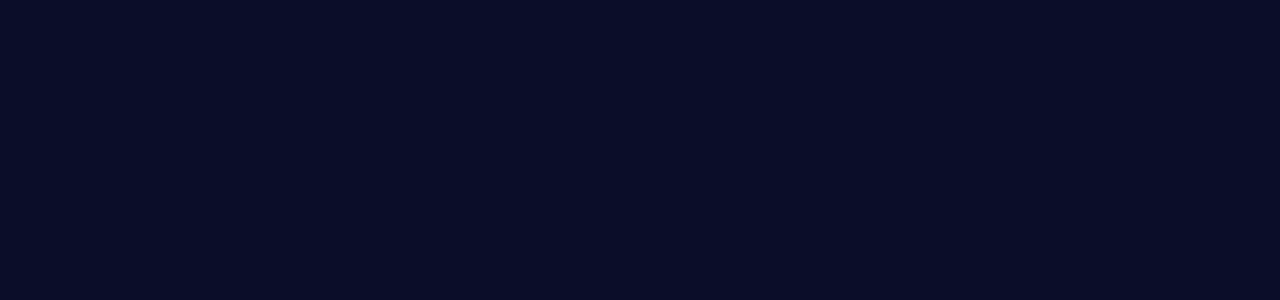
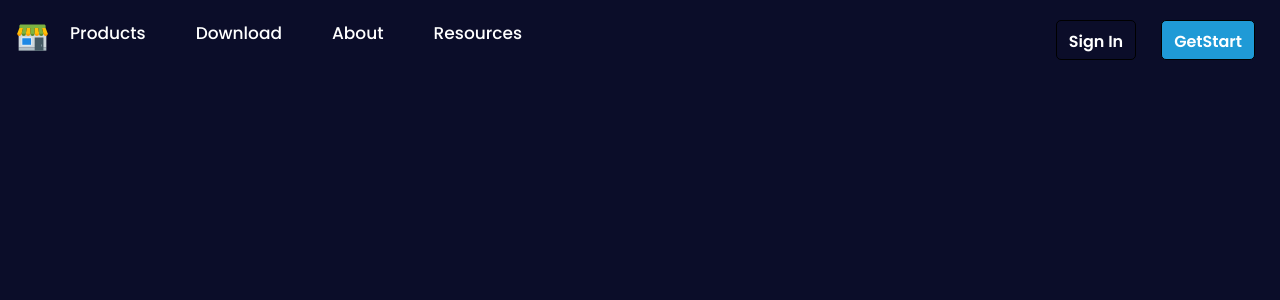
Before and after one commit to UserSampath/E-Commerce_Platform, a React (Vite) app in the folder Frontend/: page /myorder in a window 1280 px wide. Before the commit this address had no page. Shown: the top 300 px of the page. Built offline with nearby package versions, Linux system fonts and the light colour scheme.

Commit message:
add navbar

```diff
--- a/Frontend/src/App.jsx
+++ b/Frontend/src/App.jsx
@@ -3,6 +3,7 @@ import { BrowserRouter, Routes, Route } from "react-router-dom";
 import SignIn from "./pages/signIn/SignIn";
 import SignUp from "./pages/signUp/SignUp";
 import Home from "./pages/home/Home";
+import Myorder from "./pages/myorder/Myorder";
 
 function App() {
   return (
@@ -11,6 +12,7 @@ function App() {
         <Route path="/" element={<SignIn />}></Route>
         <Route path="/Home" element={<Home />}></Route>
         <Route path="/register" element={<SignUp />}></Route>
+        <Route path ="/myorder" element={<Myorder/>}></Route>
       </Routes>
     </BrowserRouter>
   );
--- /dev/null
+++ b/Frontend/src/components/Navbar/Navbar.css
@@ -0,0 +1,30 @@
+.custom-text-color {
+    color: white;
+    font-size: 17px;
+  }
+
+  .nav-item {
+    margin-right: 30px;
+    margin-left: 20px;
+     /* Add right margin to create space between items */
+  }
+  .navbar-nav{
+    display:flex;
+    justify-content: space-between;
+    margin-left:15px;
+
+  }
+
+  .buttonsContainer{
+    margin-top: 0px;
+    margin-right: 25px;
+  }
+.firstcard{
+    display:flex;
+    margin-top:20px;
+}
+.secondcard{
+    display:flex;
+    flex-direction:row;
+    margin-top:20px;
+}
--- /dev/null
+++ b/Frontend/src/components/Navbar/Navbar.jsx
@@ -0,0 +1,32 @@
+import React from 'react';
+import "./Navbar.css";
+import {FcShop} from "react-icons/fc"
+import Button from '../Button/Button';
+const Navbar = () => {
+  return (
+    <nav className="navbar navbar-expand-lg navbar-light bg-light">
+      <div className="collapse navbar-collapse" id="navbarNavAltMarkup">
+        <div className="navbar-nav">
+
+            <div className="firstcard">
+            <FcShop style={{fontSize:"35px"}}/>
+          <a className="nav-item nav-link active custom-text-color " href="#">Products </a>
+          <a className="nav-item nav-link active custom-text-color" href="#">Download</a>
+          <a className="nav-item nav-link active custom-text-color" href="#">About</a>
+          <a className="nav-item nav-link active custom-text-color" href="#">Resources</a>
+          </div>
+          <div className="secondcard">
+          <div className="buttonsContainer">
+              <Button type={"2"} text="Sign In" />
+          </div>
+          <div className="buttonsContainer">
+              <Button type={"1"} text="GetStart" />
+         </div>
+         </div>
+        </div>
+      </div>
+    </nav>
+  );
+};
+
+export default Navbar;
--- /dev/null
+++ b/Frontend/src/pages/myorder/Myorder.jsx
@@ -0,0 +1,19 @@
+import React from "react";
+import "./myorder.css";
+import Button from "../../components/Button/Button";
+import Navbar from "../../components/Navbar/Navbar";
+
+
+
+
+const Myorder = () => {
+  return (
+    <>
+
+     <Navbar/>
+
+    </>
+  );
+};
+
+export default Myorder;
```
Also changed, not shown: Frontend/src/pages/myorder/myorder.css (added).
